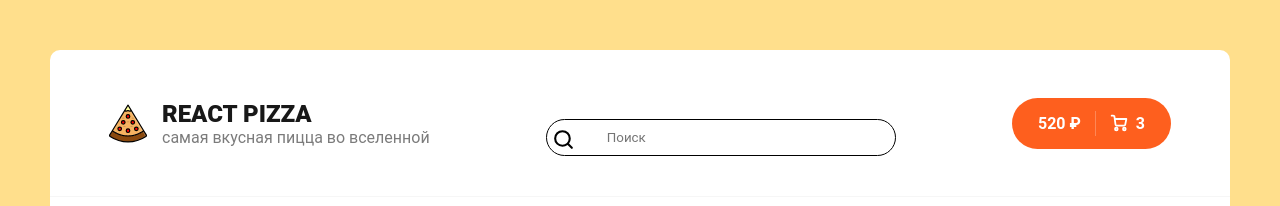
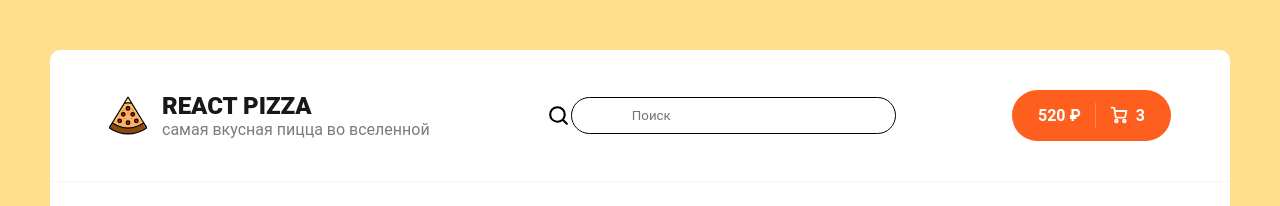
Before and after one commit to nikiPROGRmist/React-pizza-V2, a React (Create React App) app: page / in a window 1280 px wide. Shown: the top 206 px of the page. Built offline with nearby package versions, Linux system fonts and the light colour scheme; no server answers.

Commit message:
коммит 9

```diff
--- a/src/App.js
+++ b/src/App.js
@@ -7,9 +7,7 @@ import NotFound from './pages/NotFound.jsx';
 
 
 function App() {
-
   return (
-
     <div className="App">
       <div className="wrapper">
         <Header />
@@ -24,7 +22,6 @@ function App() {
         </div>
       </div>
     </div >
-
   );
 }
 
--- a/src/components/Serch/Serch.module.scss
+++ b/src/components/Serch/Serch.module.scss
@@ -1,15 +1,24 @@
 .root {
+    // display: flex;
 
+    // justify-content: space-between;
 
+    &_input {
+        display: flex;
+    }
 
 
     &_img {
-        position: relative;
+        // position: relative;
         max-width: 25px;
-        top: 37px;
-        left: 5px;
 
         height: auto;
+    }
+
+    &_close {
+
+        max-width: 25px;
+
     }
 
     input {
--- a/src/components/Serch/index.jsx
+++ b/src/components/Serch/index.jsx
@@ -1,7 +1,9 @@
 import serchLogo from "../../assets/img/search.svg"
+import closeIMG from "../../assets/img/close.svg"
 import Styles from "./Serch.module.scss"
 import { useDispatch, useSelector } from "react-redux"
 import { setSerch } from "../../redux/slices/filterSlice"
+import { useEffect } from "react"
 
 
 
@@ -9,14 +11,26 @@ import { setSerch } from "../../redux/slices/filterSlice"
 
 export const Serch = () => {
     const serch = useSelector(state => state.filter.serch)
+
+    useEffect(() => {
+        document.querySelector("input").focus()
+    }, [serch])
+
     const dispatch = useDispatch()
     return (
         <div className={Styles.root}>
-            <img className={Styles.root_img} src={serchLogo} alt="SerchLogo" />
-            <input className={Styles.input_img}
-                value={serch}
-                onChange={event => dispatch(setSerch(event.target.value))}
-                type="serch" placeholder="Поиск" />
+            <div className={Styles.root_input}>
+                <img className={Styles.root_img} src={serchLogo} alt="SerchLogo" />
+                <input className={Styles.input_img}
+                    value={serch}
+                    onChange={event => dispatch(setSerch(event.target.value))}
+                    type="serch" placeholder="Поиск" />
+                {serch.length > 0 ?
+                    <img onClick={() => dispatch(setSerch(""))}
+                        className={Styles.root_close}
+                        src={closeIMG} alt="close" />
+                    : false}
+            </div>
         </div>
     )
 }
```
Also changed, not shown: src/assets/img/close.svg (added).
